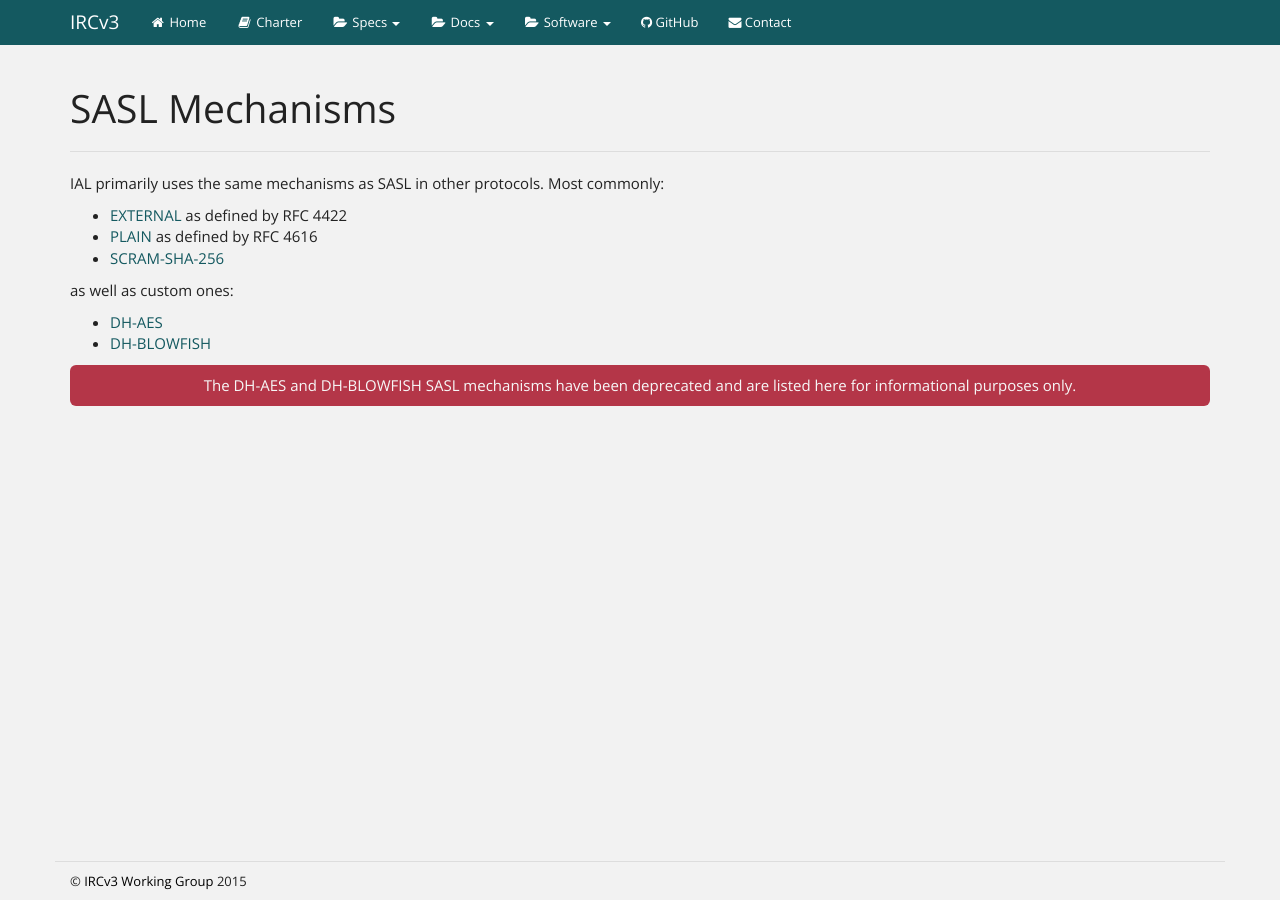
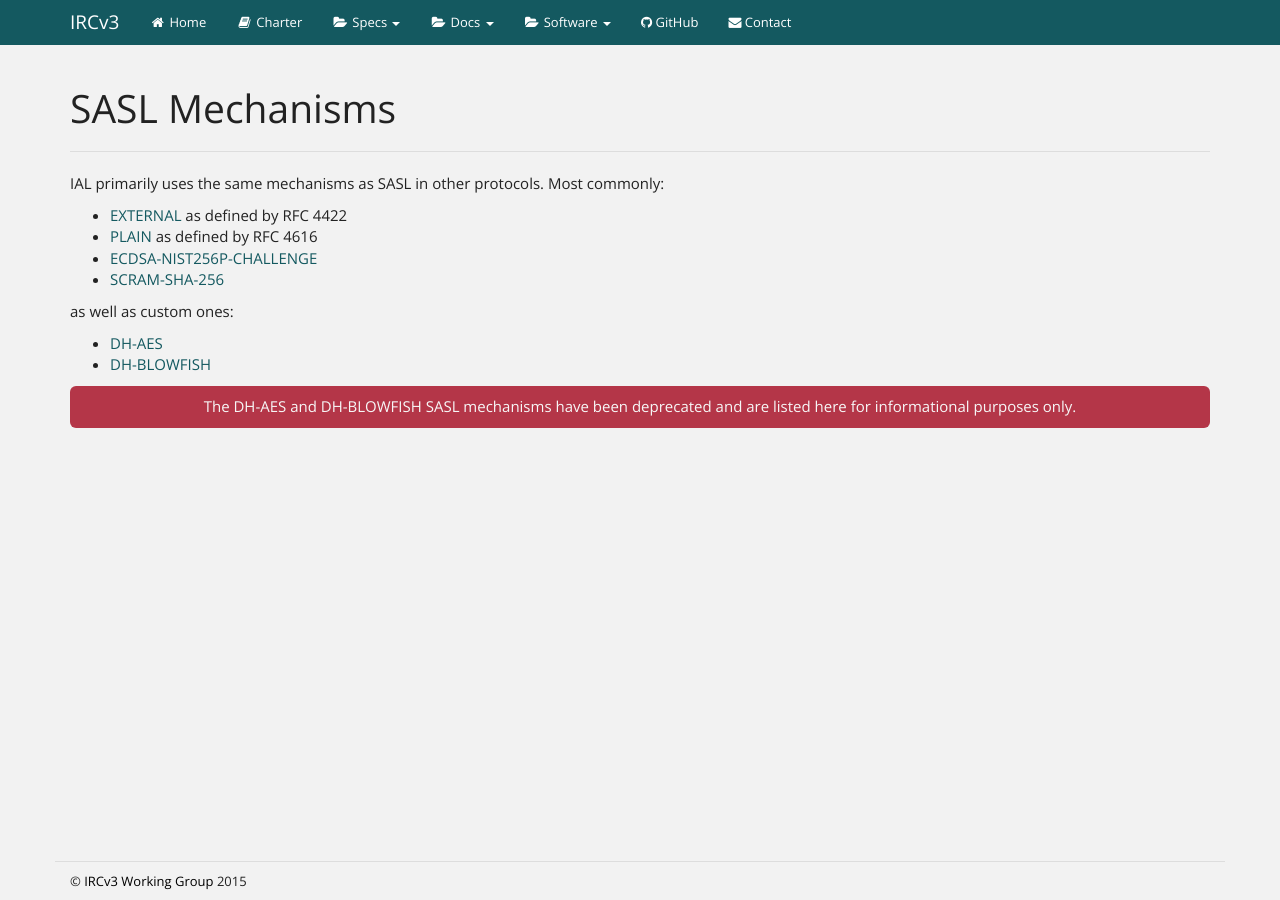
Before and after one commit to ircv3/ircv3.github.io, a Jekyll site: the page built from docs/sasl-mechs.md, in a window 1280 px wide. Built offline with Jekyll 4.4.1, drawn with Linux system fonts in a browser that asks for light colours.

Commit message:
sasl-mechs.md: Add ECDSA-NIST256P-CHALLENGE

```diff
--- a/docs/sasl-mechs.md
+++ b/docs/sasl-mechs.md
@@ -6,6 +6,7 @@
 
 * [EXTERNAL](https://tools.ietf.org/html/rfc4422#appendix-A) as defined by RFC 4422
 * [PLAIN](https://tools.ietf.org/search/rfc4616) as defined by RFC 4616
+* [ECDSA-NIST256P-CHALLENGE](https://github.com/kaniini/ecdsatool)
 * [SCRAM-SHA-256](https://tools.ietf.org/html/draft-hansen-scram-sha256-02)
 
 as well as custom ones:
```
